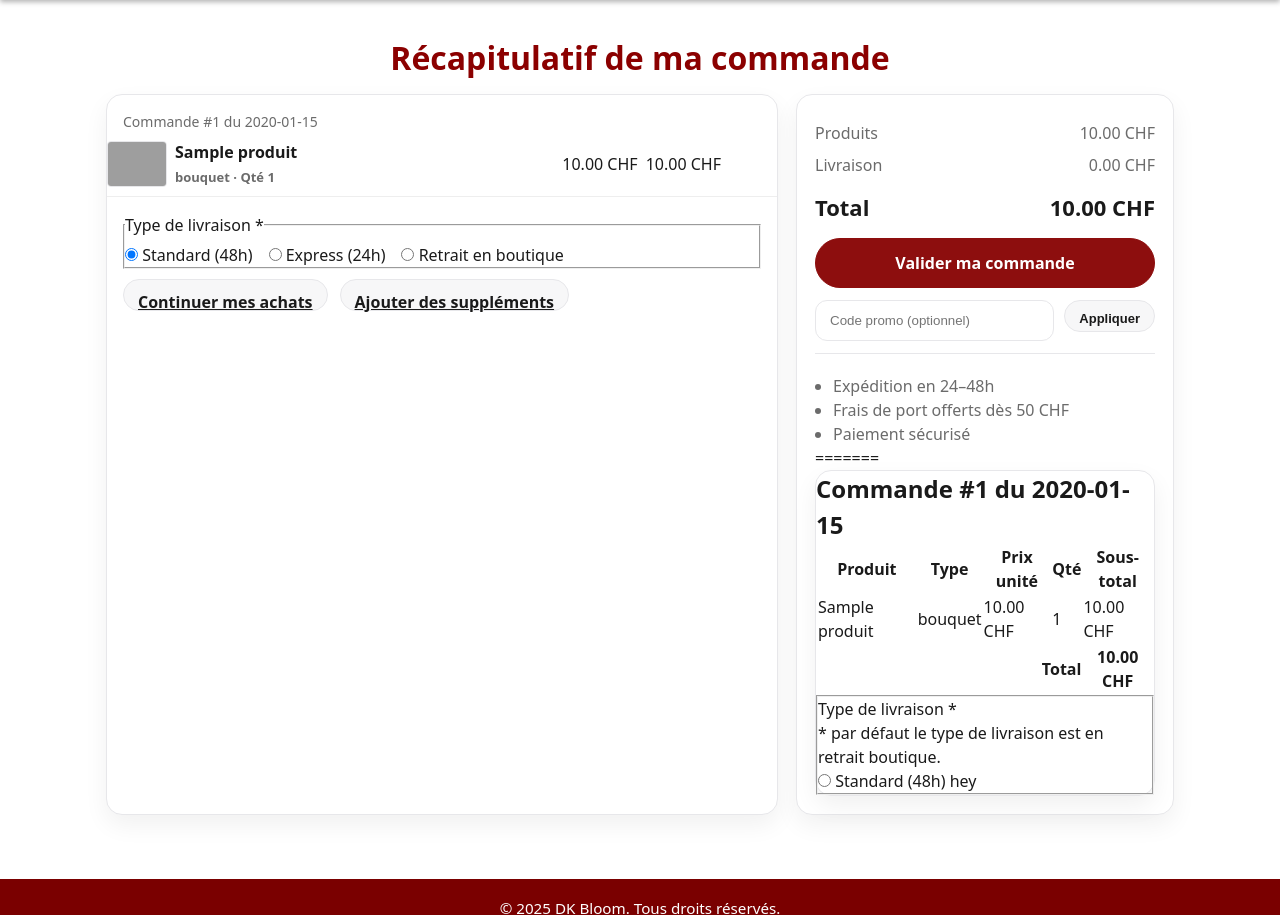
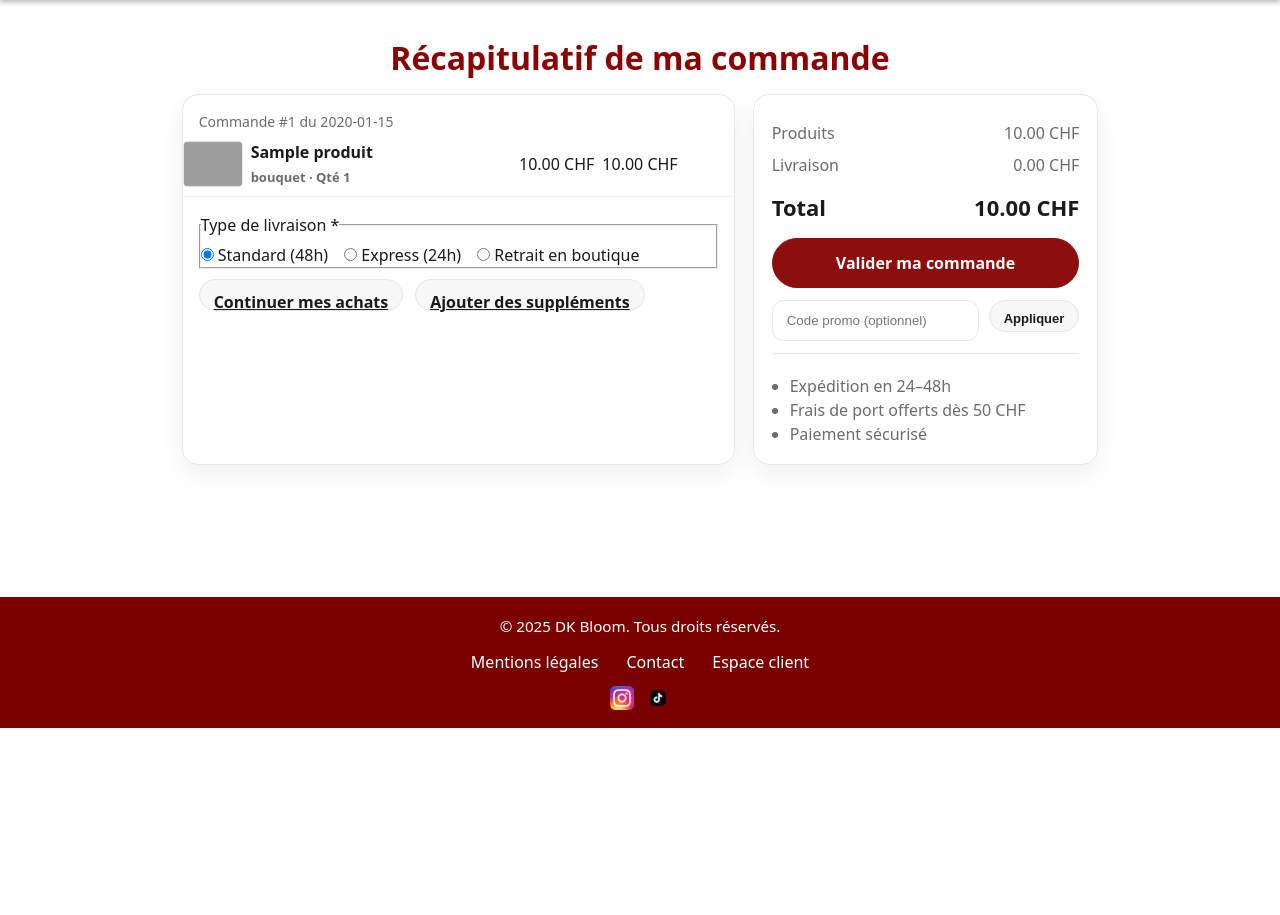
Before and after one commit to esig-ge/projet-2025-ama, a PHP site: page /commande.php in a window 1280 px wide. Shown: the part 72-987 px from the top of the page. After the commit the page ends 800 px from the top, so only its background shows below. Run offline with PHP 8.4, Linux system fonts and the light colour scheme; the visitor is signed in with stand-in values (Sample User, id 1); tables that the repository leaves empty hold one stand-in row (values such as "Sample post"); grey boxes are pictures that could not be loaded.

Commit message:
big modif

```diff
--- a/site/pages/commande.php
+++ b/site/pages/commande.php
@@ -90,7 +90,7 @@ function productImg(string $base, int $id): string {
             <p><strong>Votre panier est vide</strong><br>Ajoutez des bouquets pour commencer.</p>
         </div>
         <p style="text-align:center">
-            <a class="btn-primary" href="interface_selection_produit.php">Parcourir le catalogue</a>
+            <a class="btn-primary" href="<?= $BASE ?>interface_selection_produit.php">Parcourir le catalogue</a>
         </p>
     <?php else: ?>
         <div class="grid">
@@ -133,7 +133,7 @@ function productImg(string $base, int $id): string {
                     </fieldset>
 
                     <div class="actions" style="display:flex; gap:12px; flex-wrap:wrap; margin-top:10px;">
-                        <a class="btn-ghost" href="<?= $BASE ?>interface_catalogue_bouquet.php">Continuer mes achats</a>
+                        <a class="btn-ghost" href="<?= $BASE ?>interface_selection_produit.php">Continuer mes achats</a>
                         <a class="btn-ghost" href="<?= $BASE ?>interface_supplement.php">Ajouter des suppléments</a>
                     </div>
                 </div>
@@ -175,54 +175,6 @@ function productImg(string $base, int $id): string {
                         <li>Frais de port offerts dès 50 CHF</li>
                         <li>Paiement sécurisé</li>
                     </ul>
-=======
-        <div class="card">
-            <h2>Commande #<?= (int)$com['COM_ID'] ?> du <?= htmlspecialchars($com['COM_DATE']) ?></h2>
-            <div class="table-responsive">
-                <table class="table-panier">
-                    <thead>
-                    <tr>
-                        <th>Produit</th>
-                        <th>Type</th>
-                        <th>Prix unité</th>
-                        <th>Qté</th>
-                        <th>Sous-total</th>
-                    </tr>
-                    </thead>
-                    <tbody>
-                    <?php foreach ($lines as $L):
-                        $pu = (float)$L['PRO_PRIX'];
-                        $q  = (int)$L['CP_QTE_COMMANDEE'];
-                        $st = $pu * $q;
-                        ?>
-                        <tr>
-                            <td><?= htmlspecialchars($L['PRO_NOM']) ?></td>
-                            <td><?= htmlspecialchars($L['CP_TYPE_PRODUIT']) ?></td>
-                            <td><?= number_format($pu, 2, '.', ' ') ?> CHF</td>
-                            <td><?= $q ?></td>
-                            <td><?= number_format($st, 2, '.', ' ') ?> CHF</td>
-                        </tr>
-                    <?php endforeach; ?>
-                    </tbody>
-                    <tfoot>
-                    <tr>
-                        <th colspan="4" style="text-align:right">Total</th>
-                        <th><?= number_format($total, 2, '.', ' ') ?> CHF</th>
-                    </tr>
-                    </tfoot>
-                </table>
-
-            </div>
-            <fieldset class="full group">
-                <p>Type de livraison <span class="req">*</span></p>
-                <div class="options-row">
-                   <p>* par défaut le type de livraison est en retrait boutique.</p>
-                    <label class="opt">
-                        <input type="radio" name="livraison" value="standard" required>
-                        <span>Standard (48h)</span>
-                        <span> hey </span>
-                    </label>
-
                 </div>
             </aside>
         </div>
```
Also changed, not shown: site/pages/fleur.php (+29 -0 lines).
